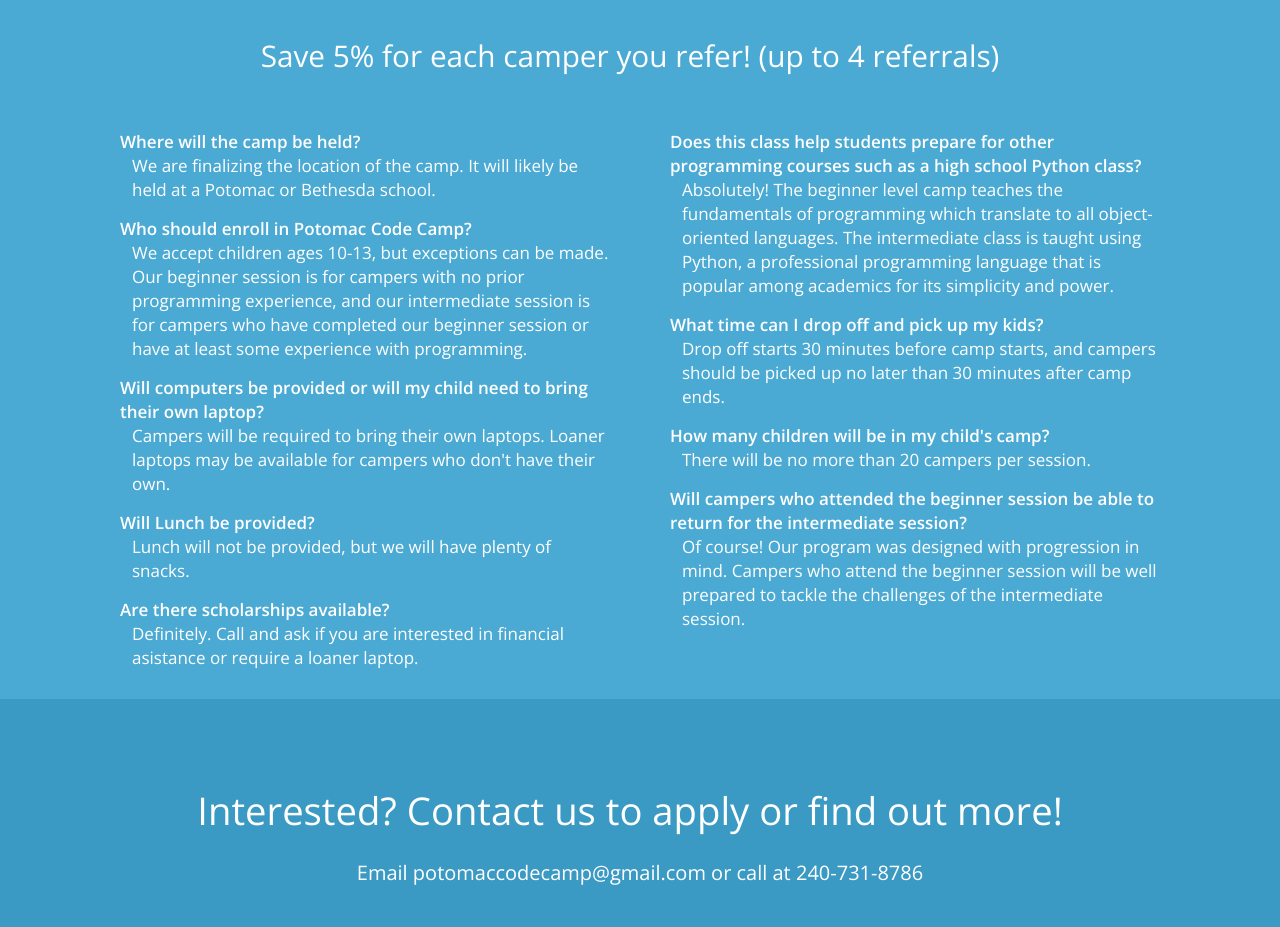
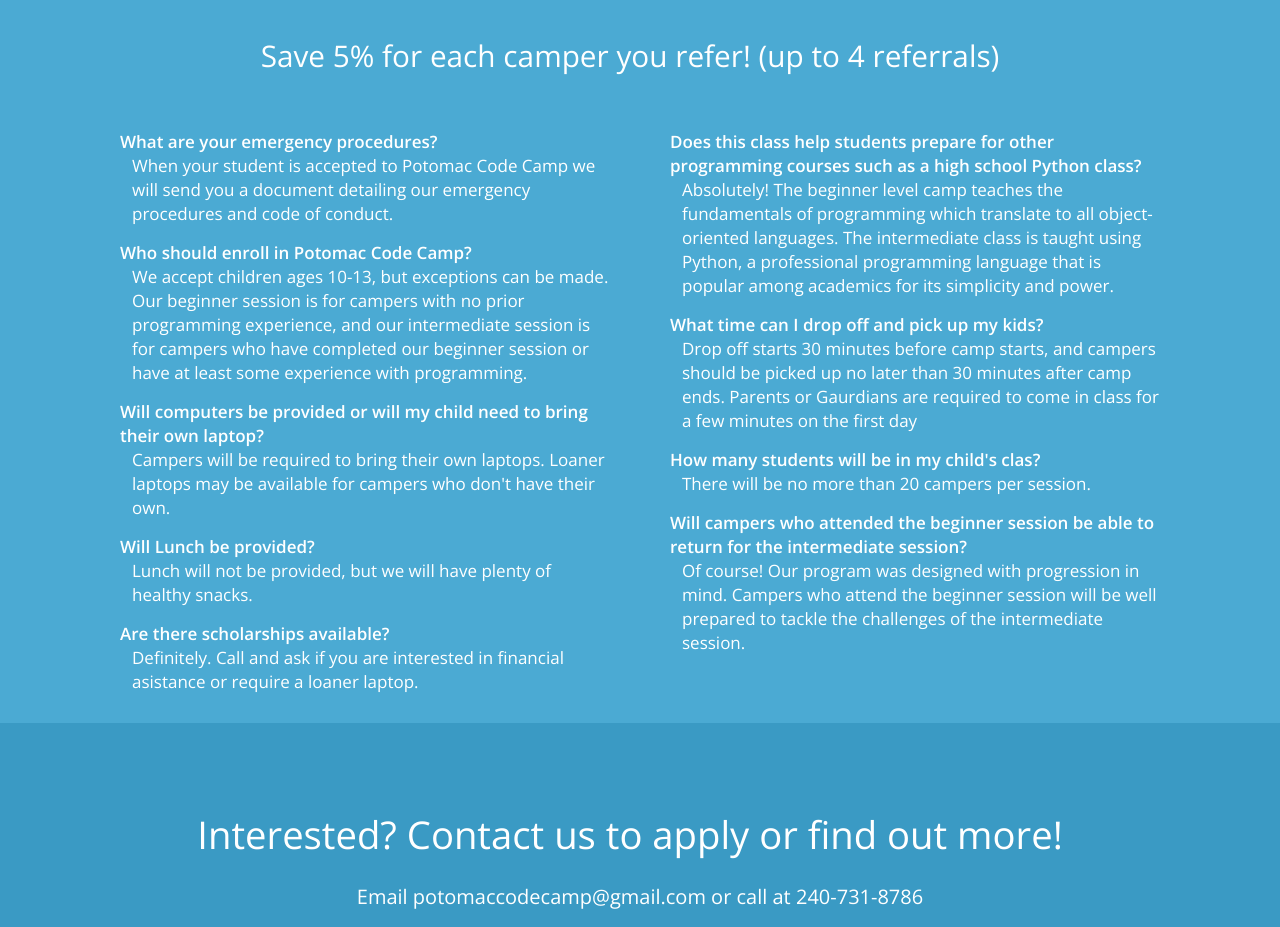
Before and after one commit to ameensol/summercamp, a website with bundled scripts: page views/story.html in a window 1280 px wide. Shown: the part 3581-4508 px from the top of the page. Built offline with nearby package versions, Linux system fonts and the light colour scheme; files whose address does not match are found by name.

Commit message:
Update story.html

```diff
--- a/views/story.html
+++ b/views/story.html
@@ -249,8 +249,8 @@
         <div class="row-fluid">
           <div class="span6">
             <dl>
-              <dt>Where will the camp be held?</dt>
-                <dd>We are finalizing the location of the camp. It will likely be held at a Potomac or Bethesda school.<dd>
+              <dt>What are your emergency procedures?</dt>
+                <dd>When your student is accepted to Potomac Code Camp we will send you a document detailing our emergency procedures and code of conduct.<dd>
               <div class="spacer"></div>
               <dt>Who should enroll in Potomac Code Camp?</dt>
                 <dd>We accept children ages 10-13, but exceptions can be made. Our beginner session is for campers with no prior programming experience, and our intermediate session is for campers who have completed our beginner session or have at least some experience with programming.</dd>
@@ -259,7 +259,7 @@
                 <dd>Campers will be required to bring their own laptops. Loaner laptops may be available for campers who don't have their own.</dd>
               <div class="spacer"></div>
               <dt>Will Lunch be provided?</dt>
-                <dd>Lunch will not be provided, but we will have plenty of snacks.</dd>
+                <dd>Lunch will not be provided, but we will have plenty of healthy snacks.</dd>
               <div class="spacer"></div>
               <dt>Are there scholarships available?</dt>
                 <dd>Definitely. Call and ask if you are interested in financial asistance or require a loaner laptop.</dd>
@@ -271,9 +271,9 @@
                 <dd>Absolutely! The beginner level camp teaches the fundamentals of programming which translate to all object-oriented languages.  The intermediate class is taught using Python, a professional programming language that is popular among academics for its simplicity and power.</dd>
               <div class="spacer"></div>
               <dt>What time can I drop off and pick up my kids?</dt>
-                <dd>Drop off starts 30 minutes before camp starts, and campers should be picked up no later than 30 minutes after camp ends.</dd>
+                <dd>Drop off starts 30 minutes before camp starts, and campers should be picked up no later than 30 minutes after camp ends. Parents or Gaurdians are required to come in class for a few minutes on the first day </dd>
               <div class="spacer"></div>
-              <dt>How many children will be in my child's camp?</dt>
+              <dt>How many students will be in my child's clas?</dt>
                 <dd>There will be no more than 20 campers per session.</dd>
               <div class="spacer"></div>
               <dt>Will campers who attended the beginner session be able to return for the intermediate session?</dt>
```
